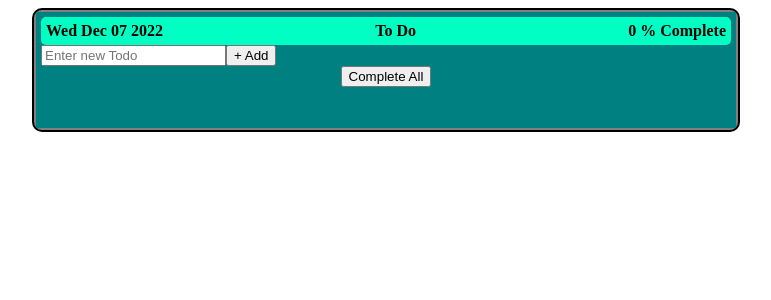
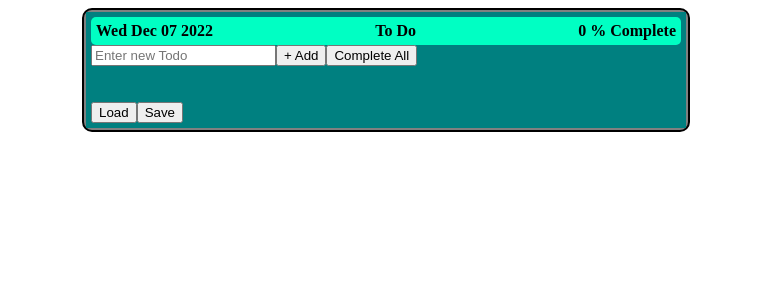
Before and after one commit to DRGNCoDR/React-Todo, a React app: page / in a window 1280 px wide. Shown: the top 300 px of the page, without its empty margins (254-1025 px from the left). Built offline with nearby package versions, Linux system fonts and the light colour scheme.

Commit message:
v0.1.4 Add Load/Save functionality

```diff
--- a/src/App.js
+++ b/src/App.js
@@ -1,29 +1,22 @@
 import React from 'react';
-
 import Todo from './comp/todo';
 
-
-const date = new Date().toDateString()
-const completion = 0
-
-const container = {
-  background: 'gray',
-  padding: '2px',
-  border: '2px solid black',
-  borderRadius: "10px",
-  maxWidth: '700px',
-  margin: 'auto'
-};
-
-const centerText = {
-    textAlign: 'center'
+const style = {
+  container: {
+    background: 'gray',
+    padding: '2px',
+    border: '2px solid black',
+    borderRadius: "10px",
+    maxWidth: '600px',
+    margin: 'auto'
+  },
 }
 
 function App(){
   return (
     <div>
       <div
-        style = {container}
+        style = {style.container}
       >
           {<Todo />}
       </div>
@@ -31,5 +24,4 @@ function App(){
   );
 }
 
-
 export default App;
--- a/src/comp/todo.js
+++ b/src/comp/todo.js
@@ -3,6 +3,28 @@ import { useState } from 'react';
 import Header from './header';
 
 const Todo = () => {
+    // const styles = {
+    //     listContainer : {
+    //         background: "teal",
+    //         padding: "5px"
+    //     },
+    //     todoList : {
+    //         listStyleType: "none",
+    //         padding: "2px",
+    //         display: "flex",
+    //         flexWrap: "wrap",
+    //         justifyContent: "flex-start"
+    //     },
+    //     pad2 : {
+    //         padding: "2px"
+    //     },
+    //     pad_L_5 :{
+    //         paddingLeft: "5px"
+    //     },
+    //     center :{
+    //         justifyContent: "center"
+    //     }
+    // }
     const listContainer = {
         background: "teal",
         padding: "5px"
@@ -21,7 +43,6 @@ const Todo = () => {
         paddingLeft: "5px"
     }
     const center ={
-        display: "flex",
         justifyContent: "center"
     }
 
@@ -65,6 +86,23 @@ const Todo = () => {
         setTodoCount(
             todos.length - 1
         )
+    }
+    function saveTodo(){
+        const newTodos = [...todos]
+        localStorage.setItem(
+            "todo-list",
+            JSON.stringify({newTodos})
+        )
+    }
+    function loadTodo(){
+        const newTodos = []
+        const currTodos = JSON.parse(localStorage.getItem("todo-list"))
+
+        const arr = Array.from(currTodos.newTodos)
+        arr.forEach(item =>{
+            newTodos.push(item)
+        })
+        setTodos(newTodos)
     }
 
     function editTodo(index){
@@ -110,6 +148,11 @@ const Todo = () => {
                 }
             }
         }
+
+        localStorage.setItem(
+            "todo-list",
+            JSON.stringify({newTodos})
+        )
         setTodos(newTodos)
     }
 
@@ -227,6 +270,16 @@ const Todo = () => {
                     ))
                 }
             </ul>
+            <button
+                    onClick={loadTodo}
+                >
+                    Load
+                </button>
+            <button
+                    onClick={saveTodo}
+                >
+                    Save
+                </button>
         </div>
     )
 }
```
Also changed, not shown: 1 other file (tests, documents, lock files or other folders).
